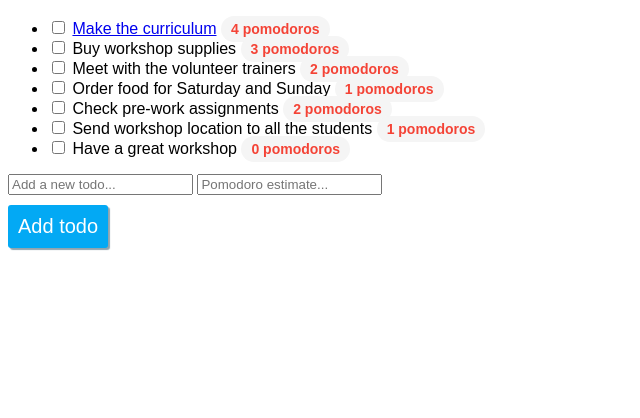
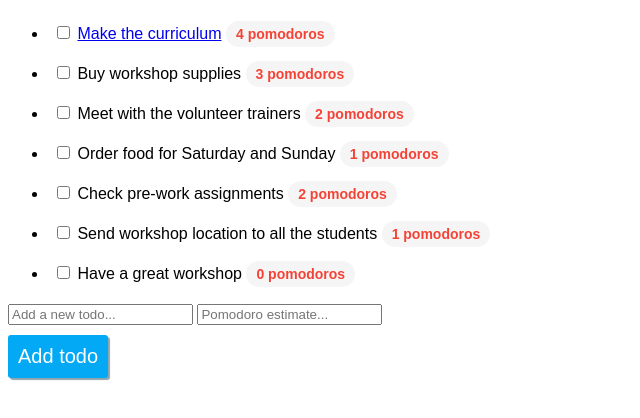
Before and after one commit to TheMagicalEthan/todo_app_front_end, a plain HTML site: page index.html in a window 1280 px wide. Shown: the part 48-466 px from the top of the page, without its empty margins (0-640 px from the left). Drawn offline with Linux system fonts and the light colour scheme.

Commit message:
Add spacing to the todo list

```diff
--- a/index.css
+++ b/index.css
@@ -25,3 +25,8 @@ html{
 #add-new-todo-button:active{
     box-shadow: 1px 1px 1px #90A4AE
 }
+li{
+    padding: 5px;
+    margin-bottom: 10px
+
+}
```
